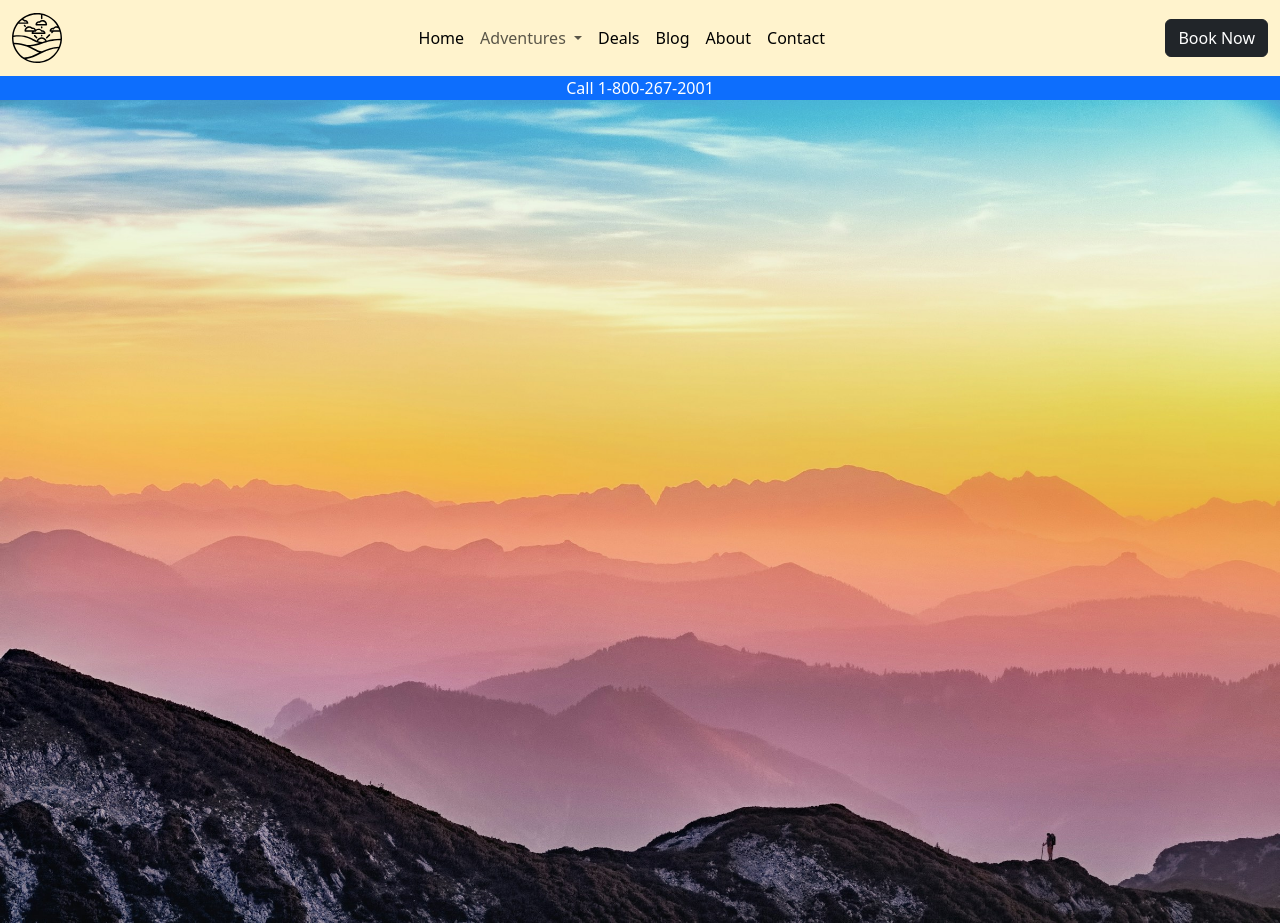
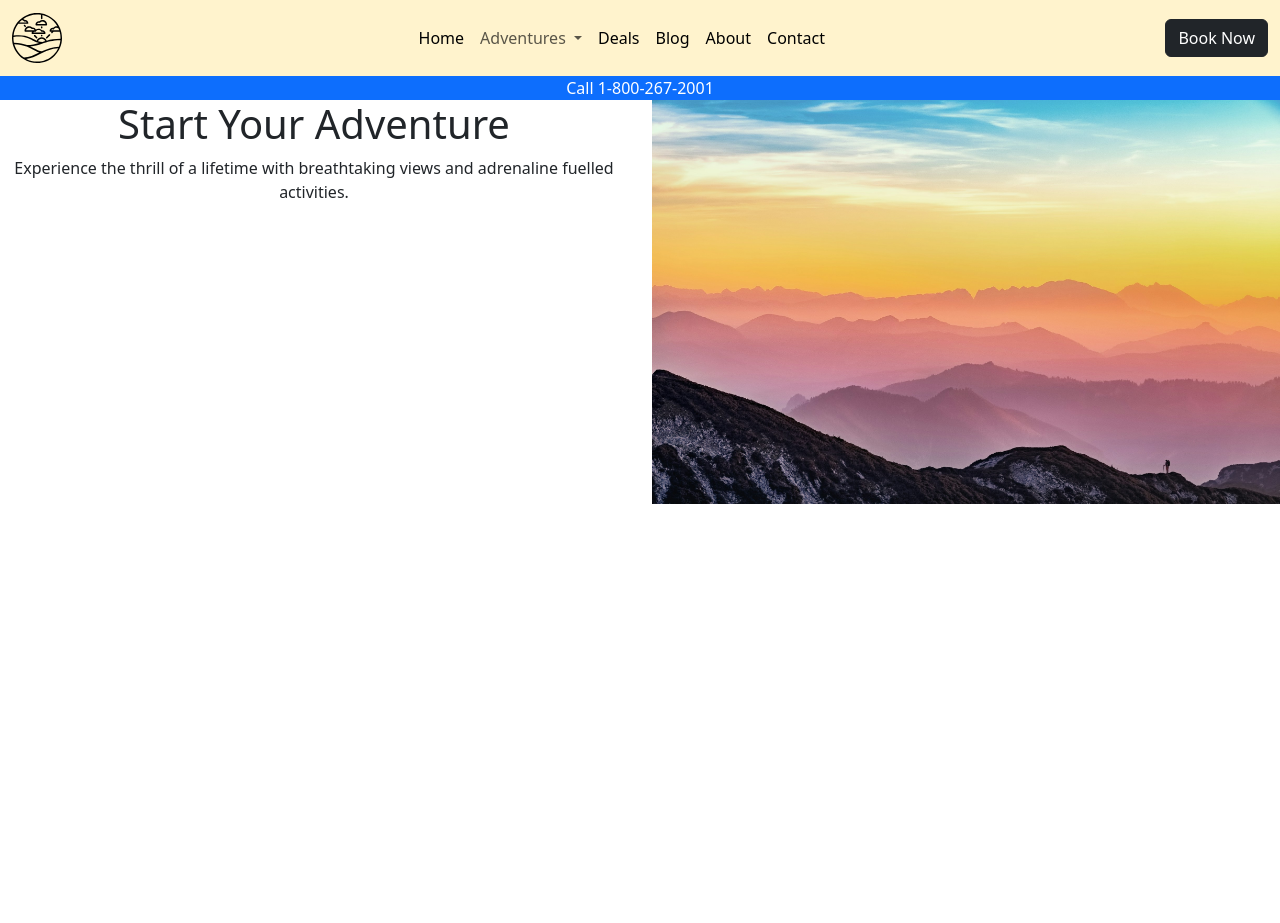
Before and after one commit to mayn0051/dsn1713-skyhighadventures-apolline-maynard, a plain HTML site: page index.html in a window 1280 px wide. After the commit the page ends 800 px from the top, so only its background shows below. Drawn offline with nearby package versions, Linux system fonts and the light colour scheme.

Commit message:
Update index.html

```diff
--- a/index.html
+++ b/index.html
@@ -65,18 +65,33 @@
                 </div>
             </div>
         </nav>
+
+        </div>
     </header>
     <div class="call text-center ">
         <div class="row">
             <div class="col text-bg-primary">
                 Call 1-800-267-2001
             </div>
-            <div class=" hero">
-                <img class="img-fluid" src="/images/simon-berger-twukN12EN7c-unsplash.jpg" alt="logo"></a>
+            <div class="hero">
+                <div class="row">
+                    <div class="col-sm-6">
+                        <h1>Start Your Adventure</h1>
+                        <p>Experience the thrill of a lifetime with breathtaking views and adrenaline fuelled
+                            activities.
+                        </p>
+                    </div>
 
+                    <div class="col-sm-6">
+                        <img class="img-fluid" src="/images/simon-berger-twukN12EN7c-unsplash.jpg" alt="logo"></a>
+                    </div>
+
+
+                </div>
             </div>
         </div>
     </div>
+
 
     <script src="https://cdn.jsdelivr.net/npm/bootstrap@5.3.3/dist/js/bootstrap.bundle.min.js"
         integrity="sha384-YvpcrYf0tY3lHB60NNkmXc5s9fDVZLESaAA55NDzOxhy9GkcIdslK1eN7N6jIeHz"
```
